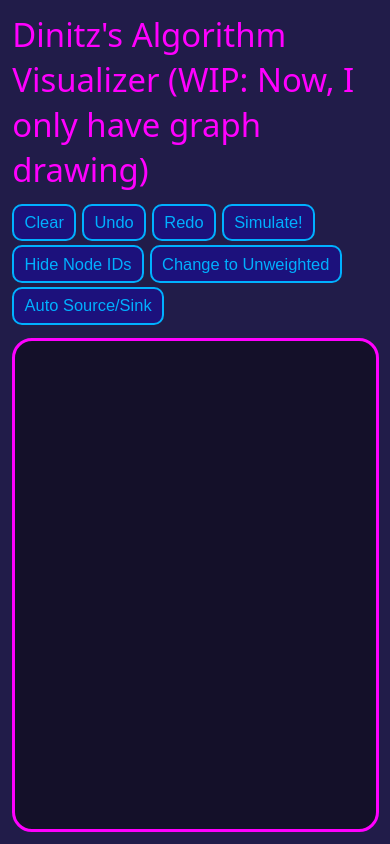
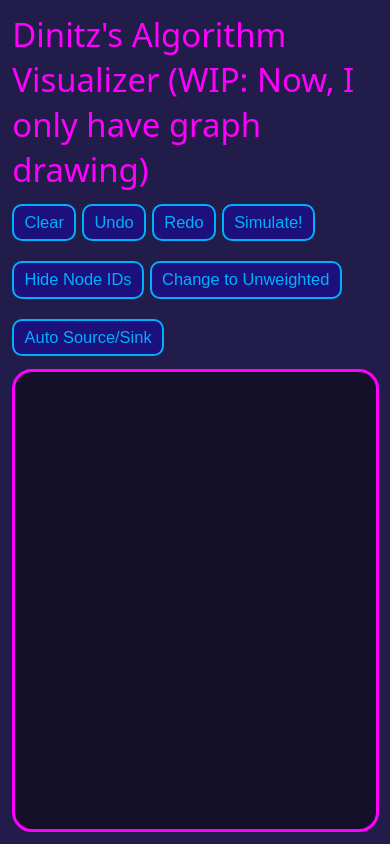
Before and after one commit to shun4midx/dinitz-visualizer, a plain HTML site: page index.html in a window 390 px wide. Drawn offline with Linux system fonts and the light colour scheme.

Commit message:
Fix mobile hover issues

```diff
--- a/css/style.css
+++ b/css/style.css
@@ -42,7 +42,8 @@ circle {
 .toolbar {
   display: flex;
   flex-wrap: wrap;
-  gap: calc(0.5% + 0.5vh);
+  column-gap: calc(0.5% + 0.5vh);
+  row-gap: 1.25em;
   margin-top: calc(0.25% + 1.25vh);
 }
 
@@ -81,10 +82,12 @@ button {
     transform 0.3s ease;
 }
 
+@media (hover: hover) and (pointer: fine) {
   button:hover, button:focus:hover {
     background: #FF00FF;
     border: 0.15em solid #FF00FF;
     color: #211C49;
+  }
 }
 
 button.is-pressed, button:active {
@@ -130,10 +133,12 @@ button:disabled {
   font-size: calc(1vh + 0.5em);
 }
 
+@media (hover: hover) and (pointer: fine) {
   .node-menu button:hover {
     background: #FF00FF;
     border: 0.15em solid #FF00FF;
     color: #211C49;
+  }
 }
 
 /* Android button stuff */
```
Lines whose indentation alone changed are shown as unchanged.
